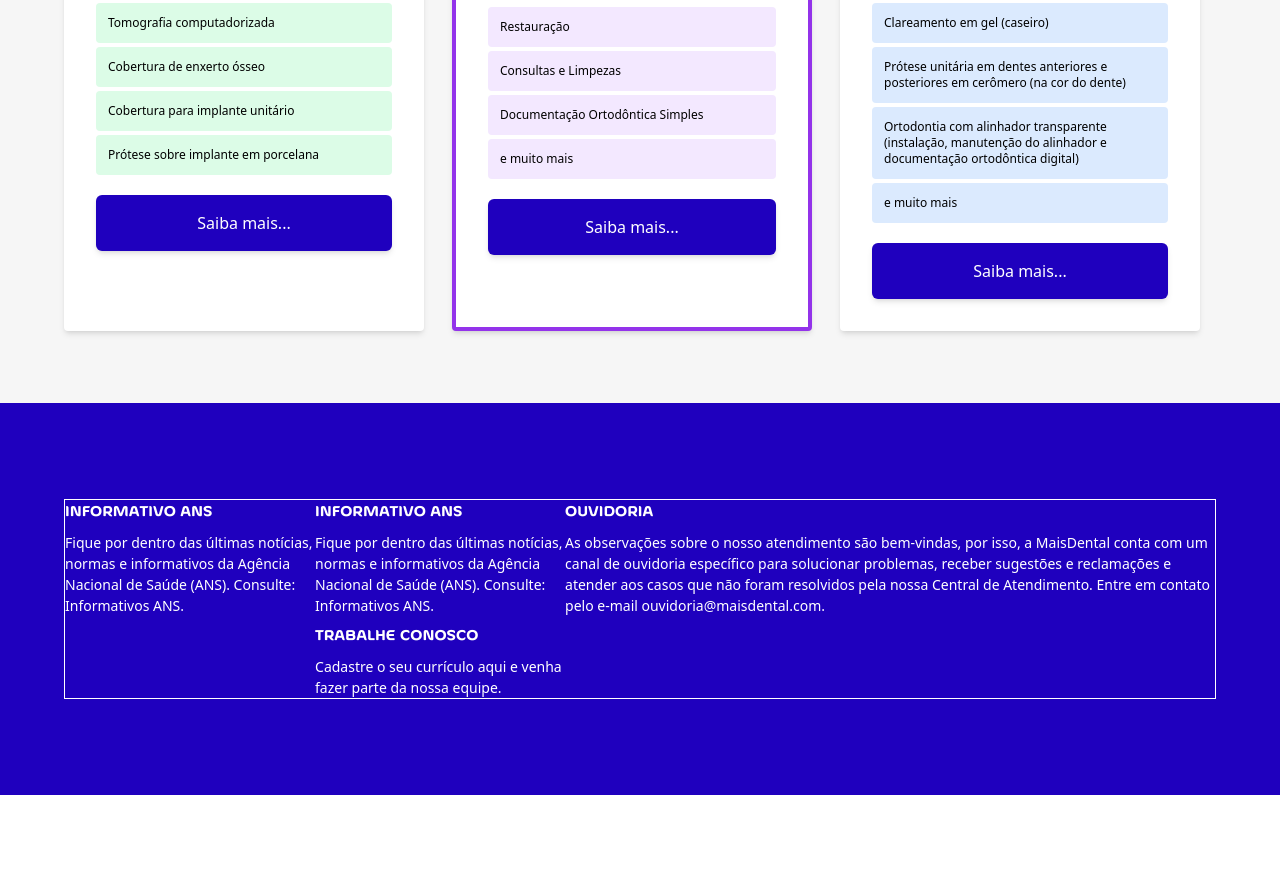
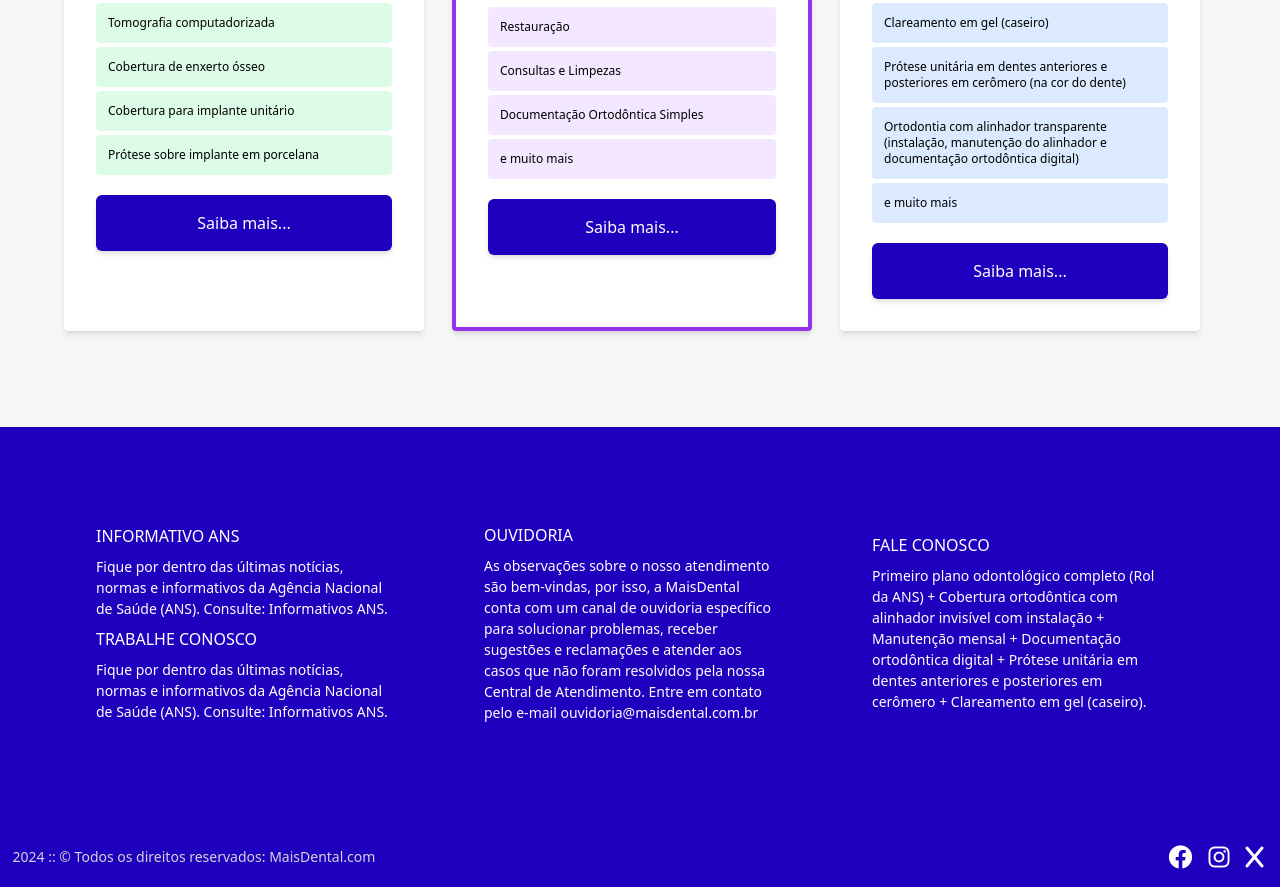
Before and after one commit to jorgeacruz/MaisDental, a website: page src/index.html in a window 1280 px wide. Shown: the part 4070-4957 px from the top of the page. Before the commit the page ends 4865 px from the top, so only its background shows below. Drawn offline with nearby package versions, Linux system fonts and the light colour scheme.

Commit message:
Update footer

```diff
--- a/src/index.html
+++ b/src/index.html
@@ -38,7 +38,7 @@
             <a href="#planos" title"Go to XXX" class="transition ease-in-out duration-150 hover:text-black">Planos Odontológicos</a>
           </li>
           <li class="md:border-r md:px-4 md:border-red-200">
-            <a href="" title"Go to XXX" class="transition ease-in-out duration-150 hover:text-black">Fale Conosco</a>
+            <a href="#faleconosco" title"Go to XXX" class="transition ease-in-out duration-150 hover:text-black">Fale Conosco</a>
           </li>
 
         </ul>
@@ -191,43 +191,69 @@
                 </button>
             </div>
           </div>
+          <a id="faleconosco"></a>
     </section>
+ <!-- Planos Odontologicos -->
+ <section class="w-full p-8 bg-primary flex justify-center items-center md:py-16 md:flex flex-col gap-6">
 
-    <!-- Rodapé -->
-    <section class="w-full p-4 bg-primary flex items-center justify-center gap-5 md:py-24 ">
-        <div class="w-full max-w-6xl flex flex-col md:flex-row md:justify-around items-start border-white border ">
-            <div class="flex flex-col gap-2">
-                <h3 class="text-white font-single">INFORMATIVO ANS</h3>
-                <p class="text-white">
+    <div class="w-full max-w-6xl justify-center grid md:grid-cols-3 gap-3 ">
+        <!-- box 1 -->
+        <div class=" text-white w-[320px] h-auto gap-2 p-8 mb-2 flex flex-col justify-center items-start md:w-[360px] ">
+            <h3>INFORMATIVO ANS</h3>
+            <p>
                 Fique por dentro das últimas notícias, normas e informativos da Agência Nacional de Saúde (ANS). Consulte: Informativos ANS.
             </p>
-            </div>
-            <div class="flex flex-col gap-2">
-                <h3 class="text-white font-single">INFORMATIVO ANS</h3>
-                <p class="text-white">
+            <h3>TRABALHE CONOSCO</h3>
+            <p>
                 Fique por dentro das últimas notícias, normas e informativos da Agência Nacional de Saúde (ANS). Consulte: Informativos ANS.
             </p>
-                <h3 class="text-white font-single">TRABALHE CONOSCO</h3>
-                <p class="text-white">
-                    Cadastre o seu currículo aqui e venha fazer parte da nossa equipe.
+
+        </div>
+        <!-- box 2 -->
+        <div class=" text-white w-[320px] h-auto gap-2 p-8 mb-2 flex flex-col justify-center md:w-[360px] ">
+
+            <h3>OUVIDORIA</h3>
+            <p>
+                As observações sobre o nosso atendimento são bem-vindas, por isso, a MaisDental conta com um canal de ouvidoria específico para solucionar problemas, receber sugestões e reclamações e atender aos casos que não foram resolvidos pela nossa Central de Atendimento. Entre em contato pelo e-mail ouvidoria@maisdental.com.br
             </p>
+
         </div>
-            <div class="flex flex-col gap-2">
-                <h3 class="text-white font-single">OUVIDORIA</h3>
-                <p class="text-white">
-                    As observações sobre o nosso atendimento são bem-vindas, por isso, a MaisDental conta com um canal de ouvidoria específico para solucionar problemas, receber sugestões e reclamações e atender aos casos que não foram resolvidos pela nossa Central de Atendimento. Entre em contato pelo e-mail ouvidoria@maisdental.com.
+        <!-- box 3 -->
+        <div class=" text-white w-[320px] h-auto gap-2 p-8 mb-2 flex flex-col justify-center md:w-[360px] ">
+            <h3>FALE CONOSCO</h3>
+            <p>
+                Primeiro plano odontológico completo (Rol da ANS) + Cobertura ortodôntica com alinhador invisível com instalação + Manutenção mensal + Documentação ortodôntica digital + Prótese unitária em dentes anteriores e posteriores em cerômero + Clareamento em gel (caseiro).
             </p>
+
         </div>
       </div>
 </section>
+<section class="bg-primary w-full h-[60px] flex justify-center items-center">
+    <div class="w-full max-w-6xl">
+        <p class="text-gray-300">2024 :: &copy; Todos os direitos reservados: MaisDental.com</p>
+    </div>
+    <div class="flex gap-2">
+        <a href="#">
+            <i class="fab fa-facebook text-white text-2xl m-1" ></i>
+        </a>
+        <a href="#">
+            <i class="fab fa-instagram text-white text-2xl m-1"></i>
+        </a>
+        <a href="#">
+            <i class="fab fa-x text-white text-2xl m-1"></i>
+        </a>
+    </div>
+</section>
+
 
     <button class="fixed bottom-4 right-4 hover:scale-125 duration-300">
-        <a href="#" target="_blank">
+        <a href="https://wa.me/5521989877878?text=Olá%2C%20gostaria%20de%20saber%20mais%20sobre%20seus%20serviços." target="_blank">
             <img src="./images/whats.png" title="Fale Conosco" alt="Fale Conosco" class="w-16"/>
         </a>
     </button>
 
 </body>
+<link href="https://cdnjs.cloudflare.com/ajax/libs/font-awesome/6.0.0-beta3/css/all.min.css" rel="stylesheet">
 <script src="https://ajax.googleapis.com/ajax/libs/jquery/2.1.1/jquery.min.js"></script>
 <script src="script.js"></script>
 </html>
--- a/styles/styles.css
+++ b/styles/styles.css
@@ -26,3 +26,7 @@
 
 h1 { font-family: "WindDoomsday"; }
 p { font-size: 14px;}
+
+html {
+    scroll-behavior: smooth;
+  }
```
Also changed, not shown: styles/output.css, 3 other files. Lines whose indentation alone changed are shown as unchanged.
